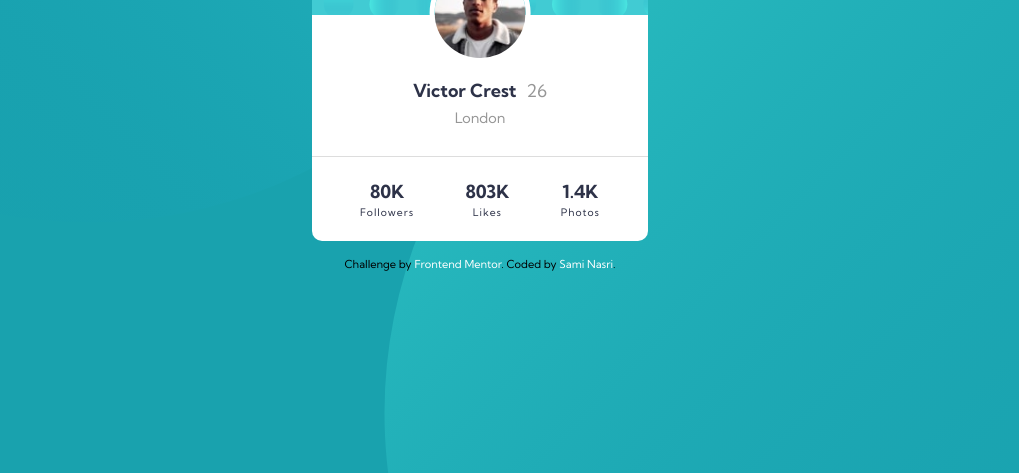
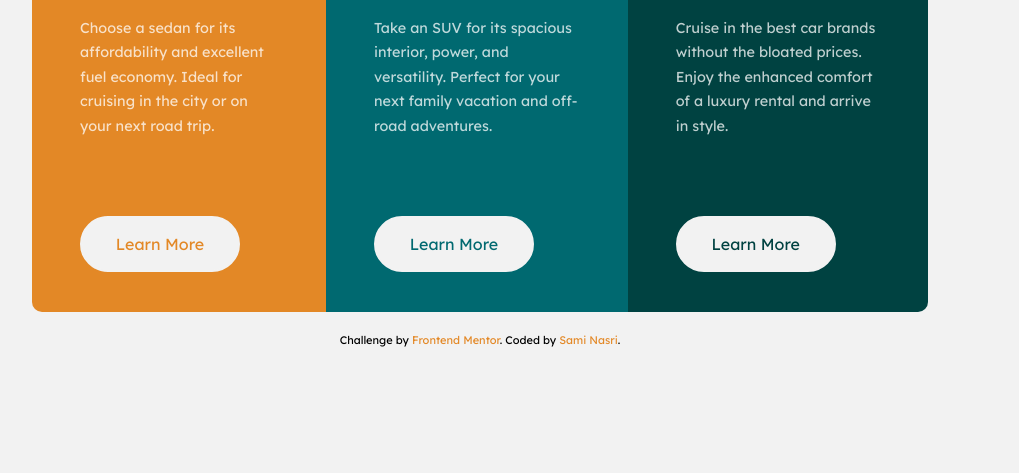
Before and after one commit to SilverWings47/3-column-preview-card-component, a plain HTML site: page index.html in a window 1280 px wide. Shown: the part 327-800 px from the top of the page, without its empty margins (160-1179 px from the left). Drawn offline with Linux system fonts and the light colour scheme.

Commit message:
Add files via upload

```diff
--- a/index.html
+++ b/index.html
@@ -3,39 +3,52 @@
 <head>
   <meta charset="UTF-8">
   <meta name="viewport" content="width=device-width, initial-scale=1.0">
+  <link rel="icon" type="image/png" sizes="32x32" href="./images/favicon-32x32.png">
   <link rel="stylesheet" href="styles.css">
-  <link rel="icon" type="image/png" sizes="32x32" href="./images/favicon-32x32.png">
-  <title>Frontend Mentor | Profile card component</title>
+  <title>Frontend Mentor | 3-column preview card component</title>
+
+  <!-- Feel free to remove these styles or customise in your own stylesheet 👍 -->
+  <style>
+
+  </style>
 </head>
 <body>
-  <main class="container">
-    <div class="card-header"></div>
-    <img class="profile-img" src="images/image-victor.jpg" alt="">
-    <div class="profile">
-      <div class="profile-info">
-        <span class="profile-name">Victor Crest</span>
-        <span class="profile-age">26</span>
-        <span class="profile-city">London</span>
+
+  <main>
+    <div class="card left">
+      <img src="images/icon-sedans.svg" alt="">
+      <h1>Sedans</h1>
+      <div class="description">
+        Choose a sedan for its affordability and excellent fuel economy. Ideal for cruising in the city
+        or on your next road trip.
       </div>
-      <div class="profile-stats">
-        <div class="stat-box profile-stats__left">
-          <p class="profile-stats__number">80K</p>
-          <p class="profile-stats__title">Followers</p>
+      <button class="btn-1">Learn More</button>
     </div>
-        <div class="stat-box profile-stats__center">
-          <p class="profile-stats__number">803K</p>
-          <p class="profile-stats__title">Likes</p>
+    <div class="card center">
+      <img src="images/icon-suvs.svg" alt="">
+      <h1>SUVs</h1>
+      <div class="description">
+        Take an SUV for its spacious interior, power, and versatility. Perfect for your next family vacation
+        and off-road adventures.
       </div>
-        <div class="stat-box profile-stats-right">
-          <p class="profile-stats__number">1.4K</p>
-          <p class="profile-stats__title">Photos</p>
+      <button class="btn-2">Learn More</button>
     </div>
+    <div class="card right">
+      <img src="images/icon-luxury.svg" alt="">
+      <h1>Luxury</h1>
+      <div class="description">
+        Cruise in the best car brands without the bloated prices. Enjoy the enhanced comfort of a luxury
+        rental and arrive in style.
       </div>
+      <button class="btn-3">Learn More</button>
     </div>
   </main>
+
+  <footer>
     <div class="attribution">
       Challenge by <a href="https://www.frontendmentor.io?ref=challenge" target="_blank">Frontend Mentor</a>.
-    Coded by <a href="#">Sami Nasri</a>.
+      Coded by <a href="https://twitter.com/iSilverWings" target="_blank">Sami Nasri</a>.
     </div>
+  </footer>
 </body>
 </html>
--- a/styles.css
+++ b/styles.css
@@ -1,4 +1,8 @@
-@import url('https://fonts.googleapis.com/css2?family=Kumbh+Sans:wght@400;700&display=swap');
+@import url('https://fonts.googleapis.com/css2?family=Big+Shoulders+Display:wght@700&family=Lexend+Deca:wght@100;200;400&display=swap');
+
+:root {
+    --clr-light-gray : hsl(0, 0%, 95%);
+}
 
 * {
     margin: 0;
@@ -7,104 +11,171 @@
 }
 
 body {
-    font-family: 'Kumbh Sans', sans-serif;
+    min-height: 100vh;
     display: flex;
+    flex-direction: column;
     justify-content: center;
     align-items: center;
-    flex-direction: column;
-    min-height: 100vh;
-    background:url('images/bg-pattern-top.svg') right 180% bottom 250px no-repeat, url('images/bg-pattern-bottom.svg') left 180% top 250px no-repeat  hsl(185, 75%, 39%);
-    gap: 1rem;
-    overflow: hidden;
+    font-family: 'Lexend Deca', sans-serif;
+    background: hsl(0, 0%, 95%);
 }
 
-.container {
-    width: 21rem;
-    max-width: 90%;
+main {
     display: flex;
     flex-direction: column;
+    width: 90%;
+    max-width: 56rem;
     border-radius: 10px;
     overflow: hidden;
-    position: relative;
+    margin-block: 0.8rem;
 }
 
-.card-header {
-    flex-basis: 140px;
-    background: url('images/bg-pattern-card.svg');
+.card {
+    padding: 3rem;
 }
 
-.profile {
-    background: #fff;
+.left {
+    background: hsl(31, 77%, 52%);
 }
 
-.profile-stats {
-    display: flex;
-    justify-content: space-around;
-    border-top: 1px solid #ddd;
-    padding: 1.4rem;
+.center {
+    background: hsl(184, 100%, 22%);
 }
 
-.profile-img {
-    width: 30%;
-    border-radius: 50%;
-    border: 5px solid #fff;
-    position: absolute;
-    top: 24%;
-    left: 50%;
-    transform: translateX(-50%);
+.right {
+    background: hsl(179, 100%, 13%);
 }
 
-.profile-info {
-    text-align: center;
-    padding: 4rem 0 2rem 0;
+h1 {
+    font-family: 'Big Shoulders Display';
+    color: hsl(0, 0%, 95%);
+    font-size: 2.8em;
+    text-transform: uppercase;
+    margin-block: 2rem;
 }
 
-.profile-name {
-    font-weight: 700;
-    color: hsl(229, 23%, 23%);
-    font-size: 1.125rem;
+.description {
+    color: hsla(0, 0%, 100%, 0.75);
+    line-height: 1.8;
+    /* font-size: 1.05rem; */
+    font-size: 4.2vw;
 }
 
-.profile-age {
-    color: hsl(0, 0%, 59%);
-    font-size: 1.1rem;
-    margin-left: 0.4rem;
+button {
+    border: 2px solid hsl(0, 0%, 95%);
+    background: hsl(0, 0%, 95%);
+    padding-block: 1em;
+    border-radius: 2rem;
+    margin-top: 2em;
+    min-width: 12em;
+    font-family: 'Lexend Deca', sans-serif;
+    transition: background 0.2s ease-in;
+    cursor: pointer;
+    font-size: 1rem;
 }
 
-.profile-city {
-    font-size: 0.9rem;
-    line-height: 0.8;
-    color: hsl(229, 23%, 23%);
+button:hover {
+    background: transparent;
+    color: hsl(0, 0%, 95%);
 }
 
-.profile-info span:nth-of-type(3)  {
-    display: block;
-    color: hsl(0, 0%, 59%);
-    margin-top: 0.7rem;
+.btn-1 {
+    color: hsl(31, 77%, 52%);
 }
 
-.profile-stats__number {
-    font-weight: 700;
-    color: hsl(229, 23%, 23%);
-    font-size: 1.125rem;
+.btn-2 {
+    color: hsl(184, 100%, 22%);
 }
 
-.profile-stats__title {
-    color: hsl(229, 23%, 23%);
-    font-size: 0.650rem;
-    letter-spacing: 1px;
+.btn-3 {
+    color: hsl(179, 100%, 13%);
 }
 
-.stat-box {
-    display: flex;
-    flex-direction: column;
-    align-items: center;
-    justify-content: center;
-    gap: 0.2rem;
+.attribution {
+    font-size: 11px;
+    text-align: center;
+    color: #000;
+
+}
+.attribution a {
+    color: hsl(31, 77%, 52%);
+    text-decoration: none;
 }
 
-.attribution { font-size: 11px; text-align: center; }
-.attribution a {
-    color: #fff;
-    text-decoration: none;
+@media screen and (min-width: 768px) {
+    main {
+        flex-direction: row;
+        height: 500px;
+        width: 96%;
+    }
+
+    h1 {
+        font-size: 2.5em;
+    }
+
+    .description {
+        font-size: 0.9em;
+        line-height: 1.7;
+        min-height: 200px;
+    }
+
+    button {
+        margin-top: 0;
+        min-width: 10em;
+    }
+
+    footer {
+        margin-top: 0.5rem;
+    }
 }
+
+@media (max-width: 300px){
+    .card {
+        padding: 2rem;
+    }
+
+    h1 {
+        font-size: 2.2rem;
+        margin-block: 1.5rem;
+    }
+
+    button {
+        padding-block: 0.8em;
+        min-width: 10em;
+    }
+
+    .description {
+        font-size: 4.3vw;
+    }
+}
+
+/* For mobile devices on landscape mode */
+/* @media screen and (max-width: 768px) and (orientation: landscape) {
+    main {
+        max-height: 90vh;
+        margin: 0 auto;
+    }
+
+    .card {
+        padding: 2rem;
+    }
+
+    img {
+        transform: scale(0.9);
+    }
+
+    h1 {
+        font-size: 2rem;
+        margin-block: 1.1rem;
+    }
+
+    .description {
+        min-height: 130px;
+        font-size: 1.6vw;
+    }
+
+    button {
+        padding-block: 0.8em;
+        min-width: 10em;
+    }
+} */
```
Also changed, not shown: images/icon-luxury.svg (added), images/icon-sedans.svg (added), images/icon-suvs.svg (added). Lines whose indentation alone changed are shown as unchanged.
